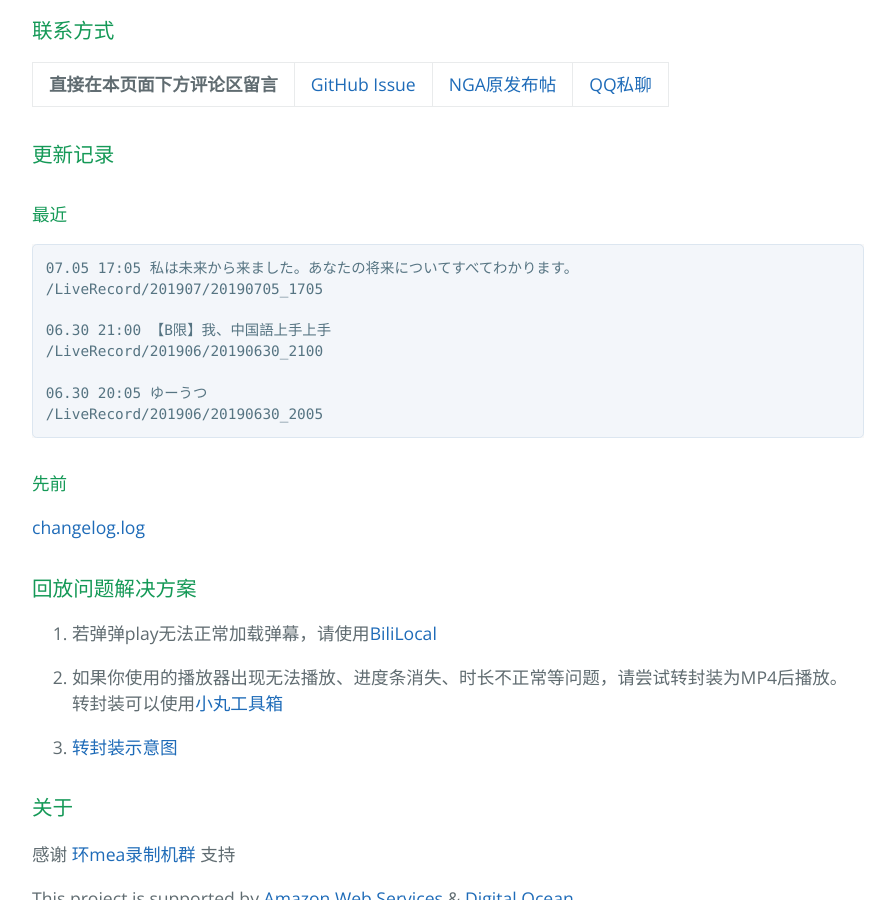
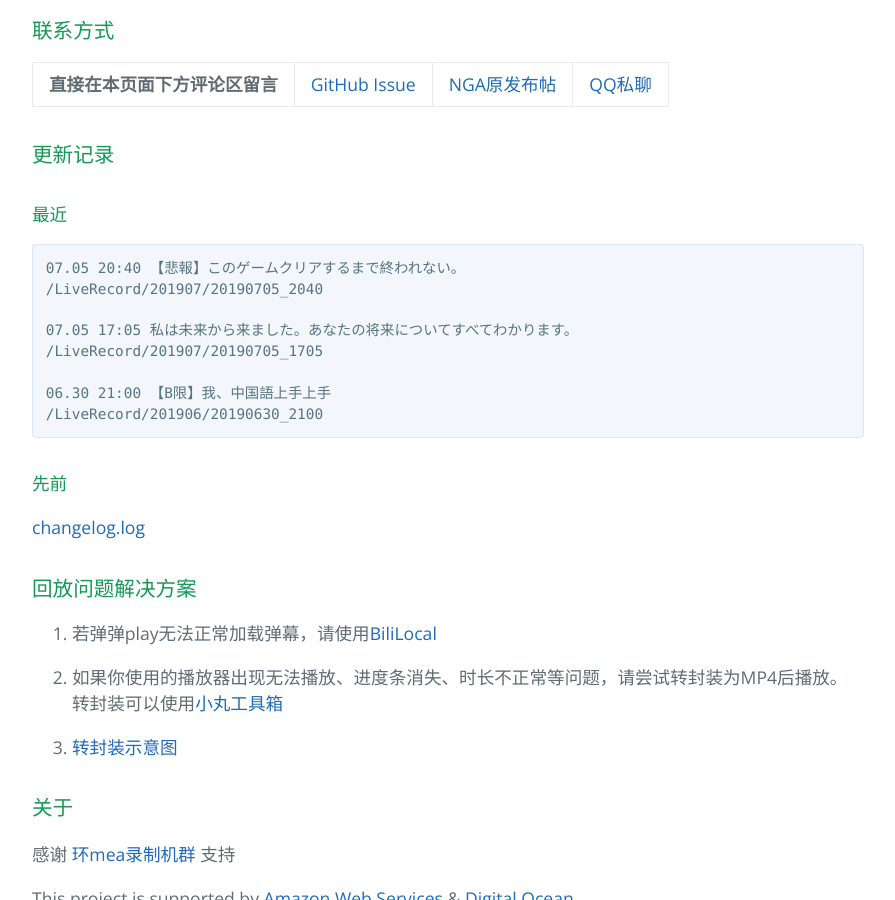
Before and after one commit to kaguramea-record/kaguramea-record.github.io, a Jekyll site: the page built from index.md, in a window 1280 px wide and 900 px high, scrolled down 1214 px. Shown: the whole window, without its empty margins (192-1087 px from the left). Built offline with Jekyll 4.4.1, drawn with Linux system fonts in a browser that asks for light colours; comment, search, counter and statistics services are not loaded.

Commit message:
Update 190705

````diff
--- a/index.md
+++ b/index.md
@@ -39,14 +39,14 @@ layout: default
 #### 最近
 
 ```
+07.05 20:40 【悲報】このゲームクリアするまで終われない。
+/LiveRecord/201907/20190705_2040
+
 07.05 17:05 私は未来から来ました。あなたの将来についてすべてわかります。
 /LiveRecord/201907/20190705_1705
 
 06.30 21:00 【B限】我、中国語上手上手
 /LiveRecord/201906/20190630_2100
-
-06.30 20:05 ゆーうつ
-/LiveRecord/201906/20190630_2005
 ```
 
 #### 先前
````
Also changed, not shown: 1 other file.
